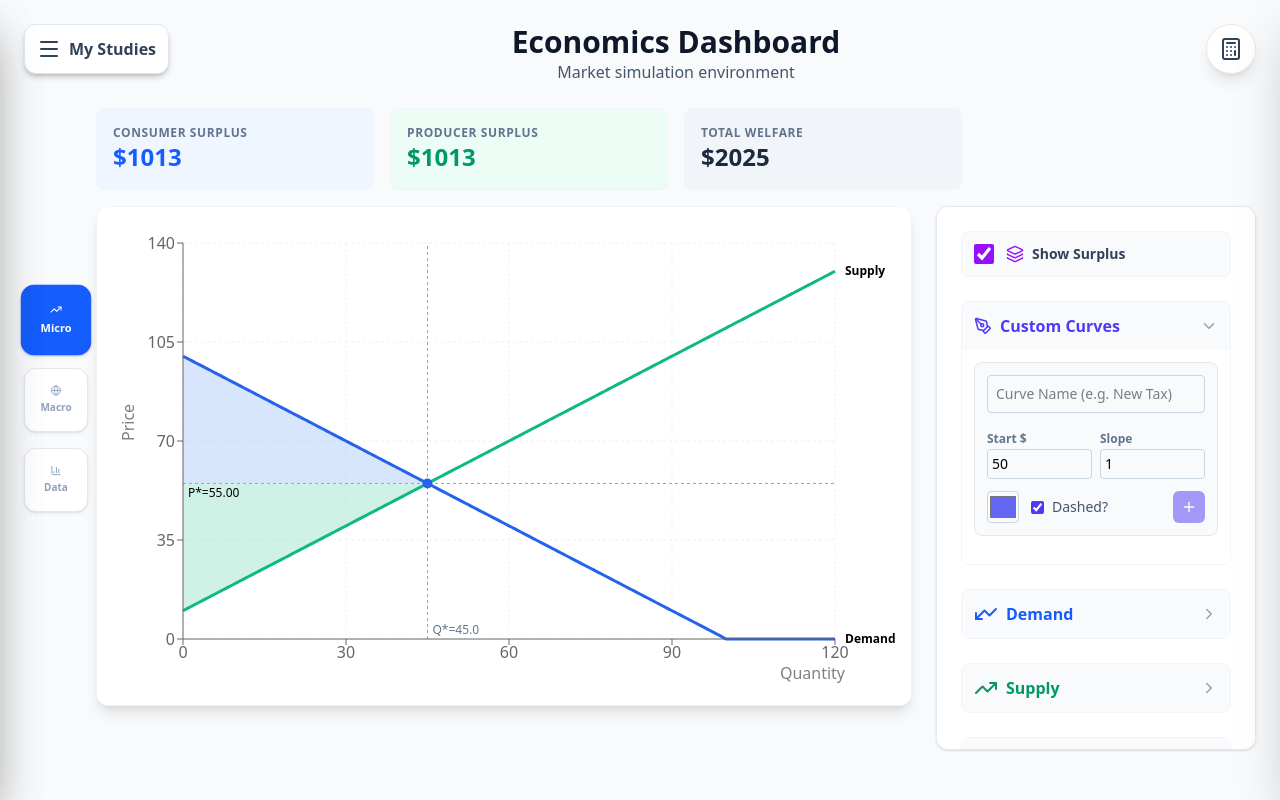
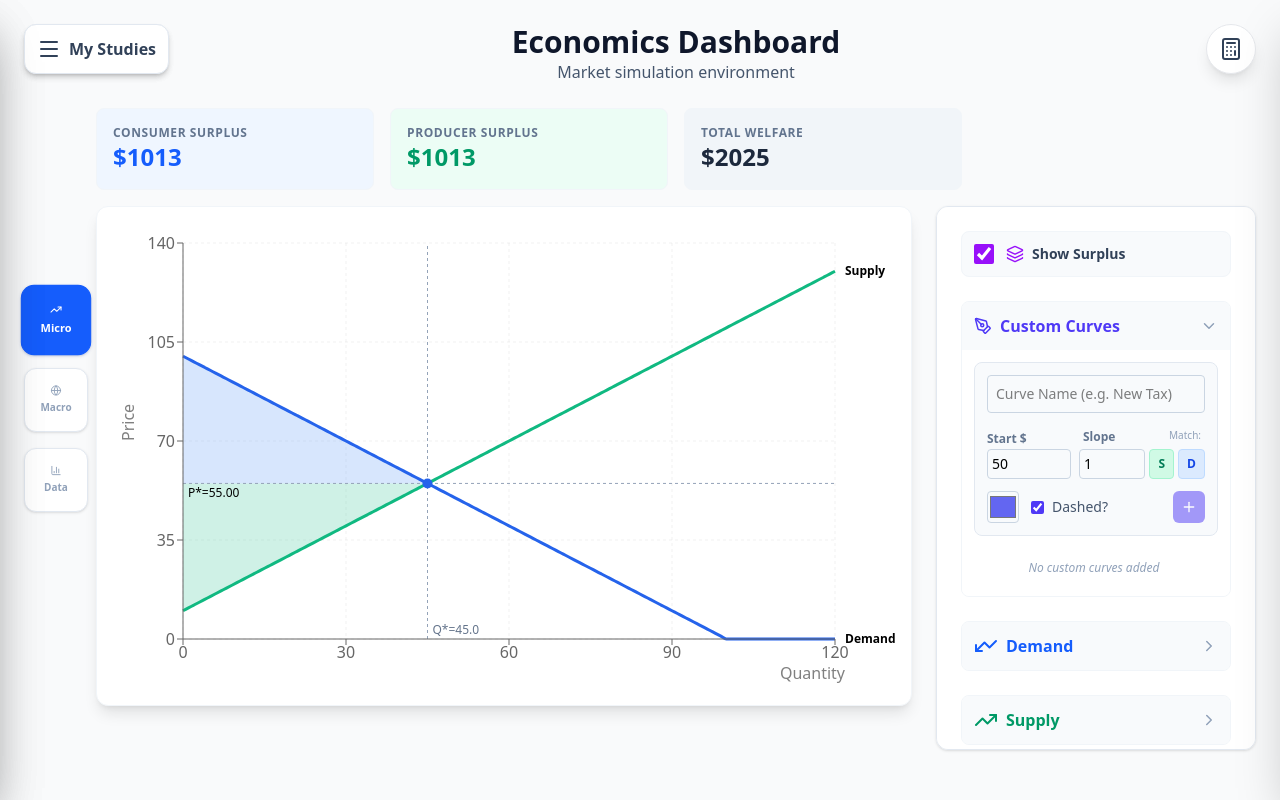
Before and after one commit to eliezerperl/school-curriculum, a React (Vite) app: page /economics in a window 1280 px wide. Both pictures are taken after a click on the button "Custom Curves". Built offline with nearby package versions, Linux system fonts and the light colour scheme.

Commit message:
added slope changability and scroll compatibility

```diff
--- a/src/components/layout/DashboardLayout.tsx
+++ b/src/components/layout/DashboardLayout.tsx
@@ -18,7 +18,7 @@ export const DashboardLayout: React.FC<DashboardLayoutProps> = ({
 }) => {
   return (
     // EXACT BACKGROUND FROM ECONOMICS PAGE
-    <div className="min-h-screen bg-gray-50 relative overflow-hidden">
+    <div className="min-h-screen bg-gray-50 relative">
 
       {/* 1. GLOBAL NAV (The "My Studies" Button) */}
       <Navigation />
--- a/src/modules/economics/components/dashboard/SupplyDemandControls.tsx
+++ b/src/modules/economics/components/dashboard/SupplyDemandControls.tsx
@@ -41,6 +41,8 @@ export const SupplyDemandControls: React.FC<Props> = ({
           addCurve={addCurve}
           removeCurve={removeCurve}
           updateCurve={updateCurve}
+          currentSupplySlope={params.sSlope}
+          currentDemandSlope={params.dSlope * -1}
         />
 
       {/* 2. Demand */}
--- a/src/modules/economics/components/dashboard/controls/CustomCurveSection.tsx
+++ b/src/modules/economics/components/dashboard/controls/CustomCurveSection.tsx
@@ -1,7 +1,7 @@
 import React, { useState } from 'react';
-import { PenTool, Plus, Trash2, MoveVertical } from 'lucide-react';
-import { ControlSection } from '../../ui/EconomicsUI';
-// Ensure this path matches where your types are defined
+import { Minus, PenTool, Plus, Trash2 } from 'lucide-react';
+// 1. Ensure Slider is imported
+import { ControlSection, Slider } from '../../ui/EconomicsUI';
 import type { CustomCurve } from '../../../types';
 
 interface Props {
@@ -9,6 +9,8 @@ interface Props {
   addCurve: (c: CustomCurve) => void;
   removeCurve: (id: string) => void;
   updateCurve: (id: string, field: keyof CustomCurve, value: number) => void;
+  currentSupplySlope: number;
+  currentDemandSlope: number;
 }
 
 export const CustomCurveSection: React.FC<Props> = ({
@@ -16,8 +18,9 @@ export const CustomCurveSection: React.FC<Props> = ({
   addCurve,
   removeCurve,
   updateCurve,
+  currentSupplySlope,
+  currentDemandSlope,
 }) => {
-  // Local state for the "New Curve" form
   const [newCurve, setNewCurve] = useState<Omit<CustomCurve, 'id'>>({
     name: '',
     intercept: 50,
@@ -30,7 +33,7 @@ export const CustomCurveSection: React.FC<Props> = ({
   const handleSubmit = () => {
     if (!newCurve.name) return;
     addCurve({ ...newCurve, id: Date.now().toString() });
-    setNewCurve({ ...newCurve, name: '' }); // Reset name only
+    setNewCurve({ ...newCurve, name: '' });
   };
 
   return (
@@ -38,7 +41,7 @@ export const CustomCurveSection: React.FC<Props> = ({
       title="Custom Curves"
       color="text-indigo-600"
       icon={<PenTool size={18} />}>
-      {/* --- FORM AREA (Fully Restored) --- */}
+      {/* --- FORM AREA --- */}
       <div className="space-y-3 bg-slate-50 p-3 rounded-lg border border-slate-200 mb-4">
         <input
           type="text"
@@ -49,7 +52,6 @@ export const CustomCurveSection: React.FC<Props> = ({
         />
 
         <div className="flex gap-2">
-          {/* Intercept Input */}
           <div className="flex-1">
             <label className="text-xs text-slate-500 font-semibold">
               Start $
@@ -63,20 +65,44 @@ export const CustomCurveSection: React.FC<Props> = ({
               }
             />
           </div>
-          {/* Slope Input */}
-          <div className="flex-1">
-            <label className="text-xs text-slate-500 font-semibold">
+
+          {/* SLOPE INPUT WITH QUICK BUTTONS */}
+          <div className="flex-[1.5]">
+            <label className="text-xs text-slate-500 font-semibold p-1 flex justify-between">
               Slope
+              <span className="text-[10px] font-normal text-slate-400">
+                Match:
+              </span>
             </label>
+            <div className="flex gap-1">
               <input
                 type="number"
-              step="1"
+                step="0.5"
                 className="w-full text-sm p-1 rounded border border-slate-300"
                 value={newCurve.slope}
                 onChange={(e) =>
                   setNewCurve({ ...newCurve, slope: Number(e.target.value) })
                 }
               />
+              <button
+                type="button"
+                title="Match Supply Slope"
+                onClick={() =>
+                  setNewCurve({ ...newCurve, slope: currentSupplySlope })
+                }
+                className="px-2 bg-emerald-100 text-emerald-700 rounded border border-emerald-200 hover:bg-emerald-200 text-xs font-bold">
+                S
+              </button>
+              <button
+                type="button"
+                title="Match Demand Slope"
+                onClick={() =>
+                  setNewCurve({ ...newCurve, slope: currentDemandSlope })
+                }
+                className="px-2 bg-blue-100 text-blue-700 rounded border border-blue-200 hover:bg-blue-200 text-xs font-bold">
+                D
+              </button>
+            </div>
           </div>
         </div>
 
@@ -111,13 +137,19 @@ export const CustomCurveSection: React.FC<Props> = ({
         </div>
       </div>
 
-      {/* --- ACTIVE LIST (With Drag Sliders) --- */}
-      <div className="space-y-3">
+      {/* --- ACTIVE LIST --- */}
+      <div className="space-y-3 overflow-y-auto pr-1 custom-scrollbar max-h-44">
+        {curves.length === 0 && (
+          <p className="text-xs text-slate-400 text-center italic py-2">
+            No custom curves added
+          </p>
+        )}
+
         {curves.map((curve) => (
           <div
             key={curve.id}
             className="bg-white p-3 rounded border border-slate-200 shadow-sm">
-            {/* Header: Name, Color Indicator, Delete */}
+            {/* Header Row: Name & Delete */}
             <div className="flex items-center justify-between mb-2">
               <div className="flex items-center gap-2">
                 <div
@@ -127,10 +159,33 @@ export const CustomCurveSection: React.FC<Props> = ({
                 <span className="text-sm font-semibold text-slate-700">
                   {curve.name}
                 </span>
-                {/* Optional: Show slope value */}
-                <span className="text-xs text-slate-400">
-                  (m={curve.slope})
-                </span>
+                <span className="text-xs text-black">(m={curve.slope})</span>
+                {/* Minus Button */}
+                <button
+                  onClick={() =>
+                    updateCurve(
+                      curve.id,
+                      'slope',
+                      Number((curve.slope - 0.5).toFixed(1))
+                    )
+                  }
+                  className="p-0.5 text-slate-400 hover:text-indigo-600 hover:bg-indigo-50 rounded transition-colors"
+                  title="Decrease Slope">
+                  <Minus size={10} />
+                </button>
+                {/* Plus Button */}
+                <button
+                  onClick={() =>
+                    updateCurve(
+                      curve.id,
+                      'slope',
+                      Number((curve.slope + 0.5).toFixed(1))
+                    )
+                  }
+                  className="p-0.5 text-slate-400 hover:text-indigo-600 hover:bg-indigo-50 rounded transition-colors"
+                  title="Increase Slope">
+                  <Plus size={10} />
+                </button>
               </div>
               <button
                 onClick={() => removeCurve(curve.id)}
@@ -139,24 +194,15 @@ export const CustomCurveSection: React.FC<Props> = ({
               </button>
             </div>
 
-            {/* The "Drag" Slider */}
-            <div className="flex items-center gap-3">
-              <MoveVertical size={14} className="text-slate-400" />
-              <input
-                type="range"
-                min="0"
-                max="100" // Adjust this max based on your graph scale
-                step="1"
-                value={curve.intercept}
-                onChange={(e) =>
-                  updateCurve(curve.id, 'intercept', Number(e.target.value))
-                }
-                className="w-full h-1 bg-slate-200 rounded-lg appearance-none cursor-ew-resize accent-indigo-600"
+            <Slider
+              label="Position ($)"
+              val={curve.intercept}
+              set={(val) => updateCurve(curve.id, 'intercept', val)}
+              min={0}
+              max={200}
+              step={1}
+              color="accent-indigo-600"
             />
-              <span className="text-xs text-slate-500 w-8 text-right font-mono">
-                {Math.round(curve.intercept)}
-              </span>
-            </div>
           </div>
         ))}
       </div>
--- a/src/modules/economics/components/ui/EconomicsUI.tsx
+++ b/src/modules/economics/components/ui/EconomicsUI.tsx
@@ -63,7 +63,6 @@ export const ControlSection: React.FC<ControlSectionProps> = ({
   );
 };
 
-// --- Slider Input ---
 interface SliderProps {
   label: string;
   val: number;
```
Lines whose indentation alone changed are shown as unchanged.
